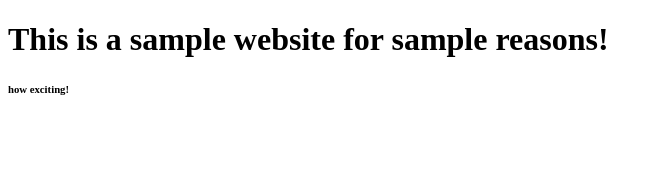
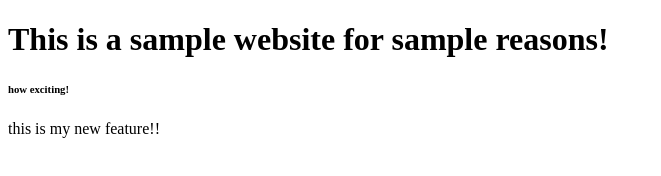
Before and after one commit to Nate-God/day-one-homework, a plain HTML site: page index.html in a window 1280 px wide. Shown: the whole page, without its empty margins (0-661 px from the left). Drawn offline with Linux system fonts and the light colour scheme.

Commit message:
finished feature

```diff
--- a/index.html
+++ b/index.html
@@ -8,6 +8,6 @@
 <body>
     <h1>This is a sample website for sample reasons!</h1>
     <h6>how exciting!</h6>
-
+    this is my new feature!!
 </body>
 </html>
```
